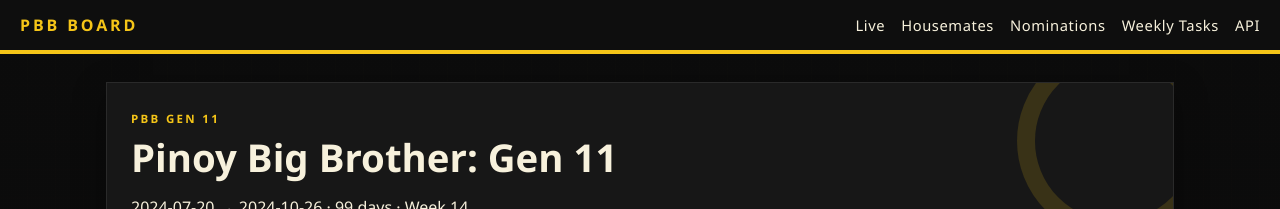
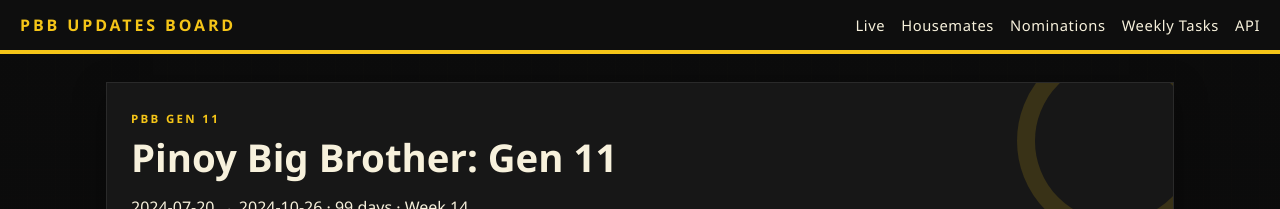
Before and after one commit to drpsphca/PHCASite-PBBUpdates, a Jekyll site: the page built from index.md, in a window 1280 px wide. Shown: the top 209 px of the page. Built offline with Jekyll 4.4.1, drawn with Linux system fonts in a browser that asks for light colours.

Commit message:
Update header with favicon and new brand name

```diff
--- a/_includes/header.html
+++ b/_includes/header.html
@@ -1,5 +1,6 @@
 <header class="top">
-  <a class="brand" href="{{ '/' | relative_url }}">PBB BOARD</a>
+  <link rel="icon" type="image/x-icon" href="{{ '/favicon.ico' | relative_url }}">
+  <a class="brand" href="{{ '/' | relative_url }}">PBB Updates Board</a>
   <nav>
     <a href="{{ '/' | relative_url }}">Live</a>
     <a href="{{ '/housemates.html' | relative_url }}">Housemates</a>
```
